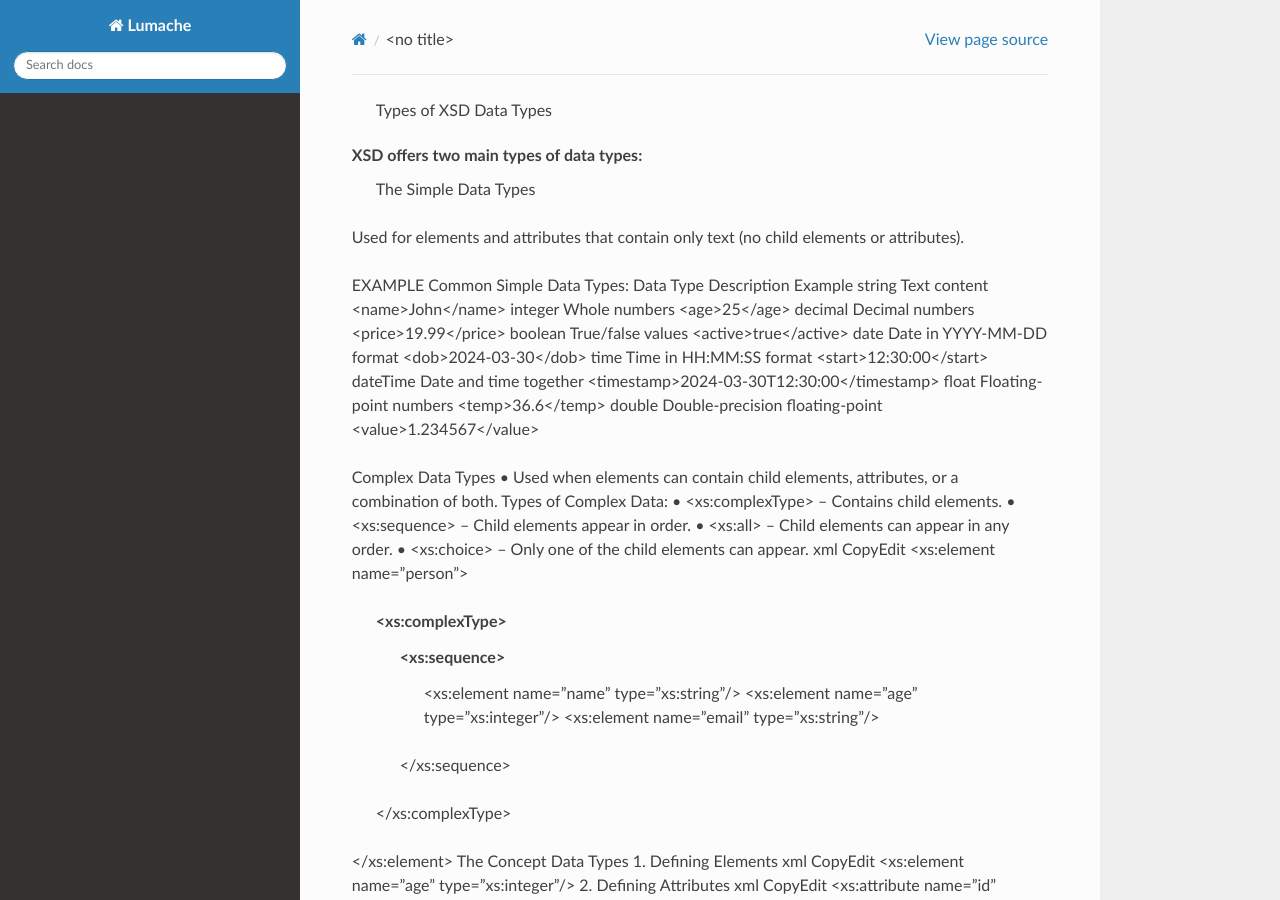
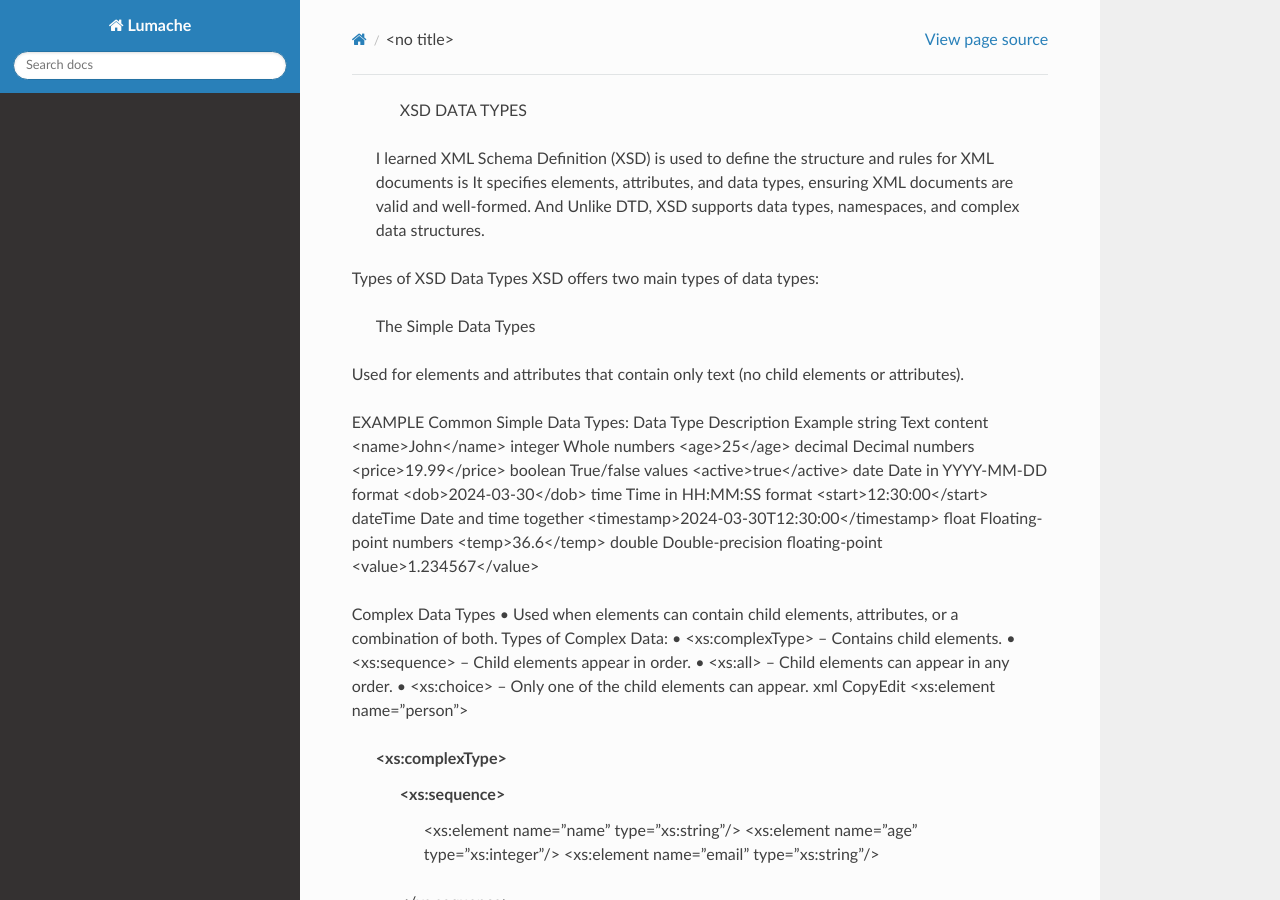
Before and after one commit to riah89294/xml-tutorial, a Sphinx documentation site: the page built from docs/source/xsd_datatypes.rst, in a window 1280 px wide and 900 px high. Built offline with Sphinx 7.4.7 and the Read the Docs theme 3.1.0, drawn with Linux system fonts in a browser that asks for light colours; pages that are not in the unit, such as notebooks, are missing from menus.

Commit message:
Update xsd_datatypes.rst

```diff
--- a/docs/source/xsd_datatypes.rst
+++ b/docs/source/xsd_datatypes.rst
@@ -1,5 +1,8 @@
 
-  Types of XSD Data Types
+  XSD DATA TYPES
+
+ I learned XML Schema Definition (XSD) is used to define the structure and rules for XML documents is It specifies elements, attributes, and data types, ensuring XML documents are valid and well-formed. And Unlike DTD, XSD supports data types, namespaces, and complex data structures.
+Types of XSD Data Types
 XSD offers two main types of data types:
  The Simple Data Types
 •	Used for elements and attributes that contain only text (no child elements or attributes).
```
